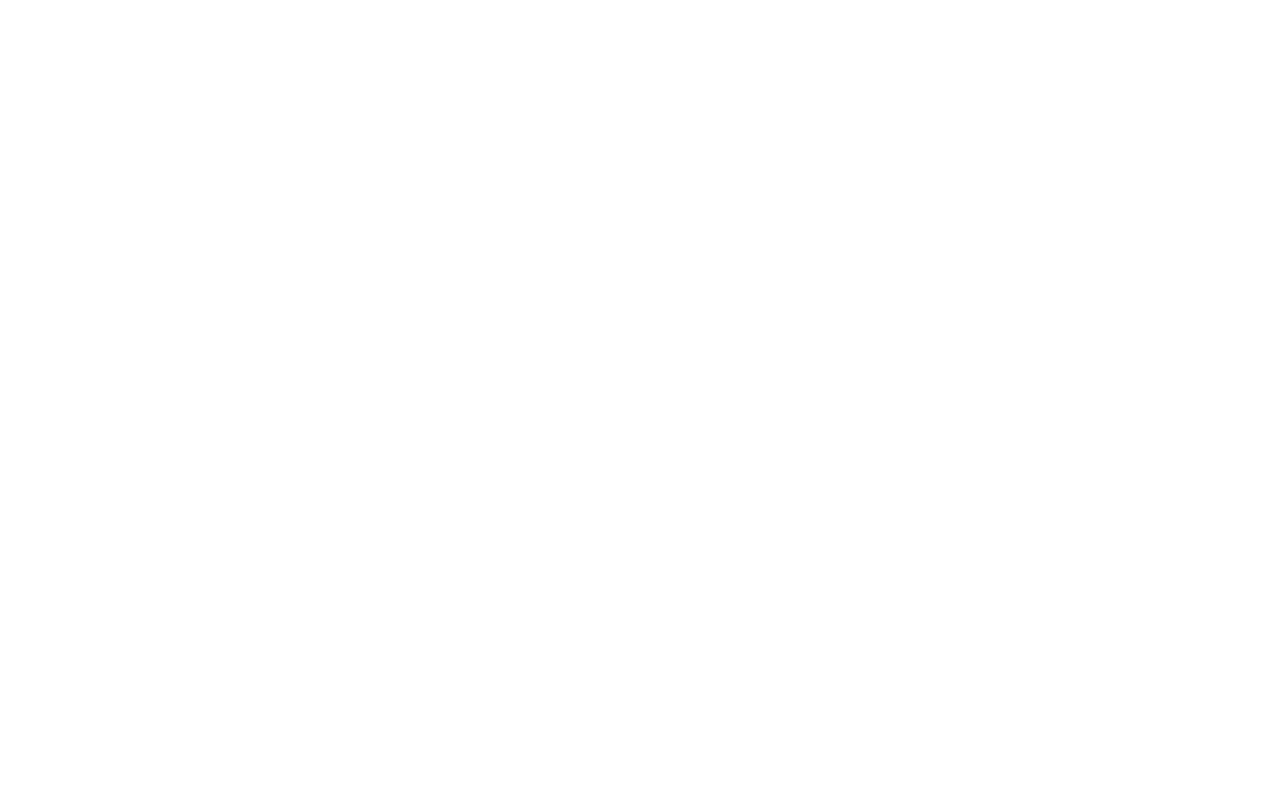
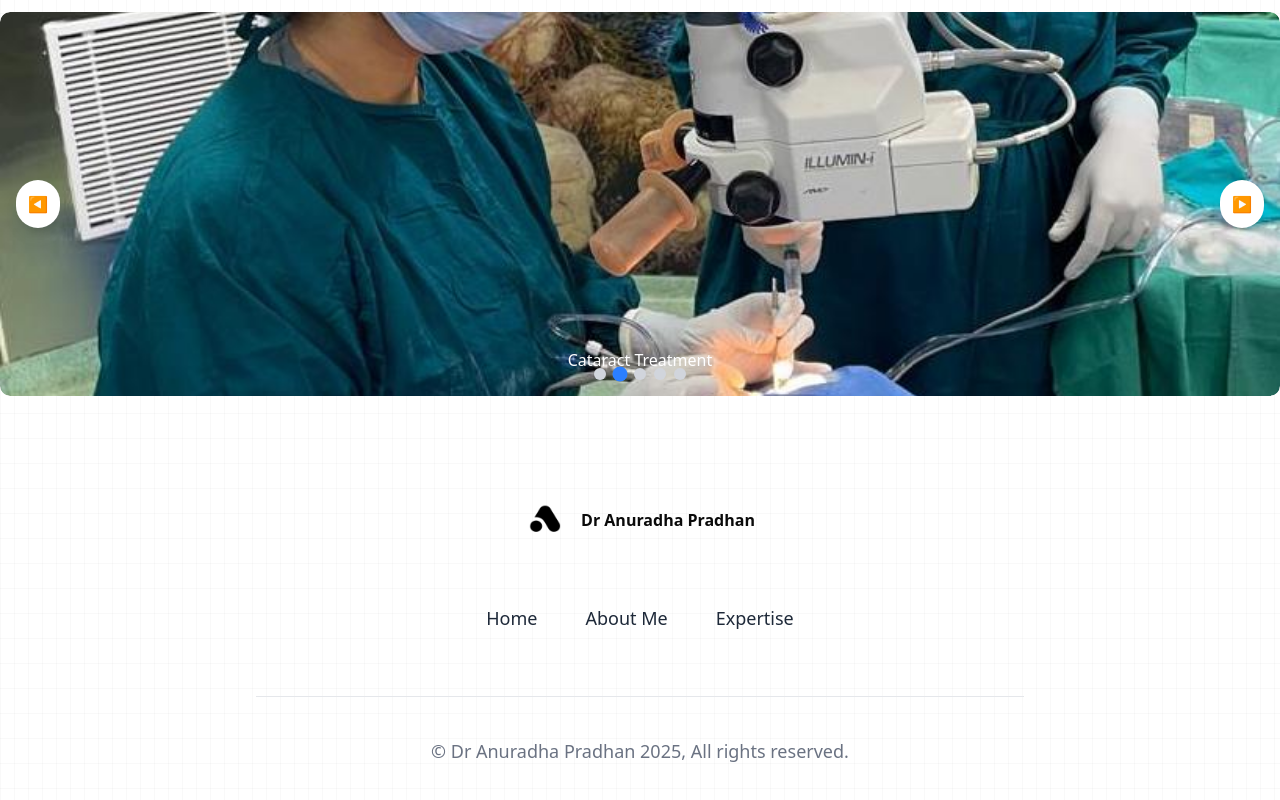
Before and after one commit to Pr4dhan/dr-port, a Next.js app: page /expert in a window 1280 px wide. Before the commit this address had no page. Shown: the part 1412-2212 px from the top of the page. Before the commit the page ends 800 px from the top, so only its background shows below. Built offline with nearby package versions, Linux system fonts and the light colour scheme.

Commit message:
routes update

```diff
--- a/app/expertise/page.tsx
+++ b/app/expert/page.tsx
@@ -12,7 +12,7 @@
   { src: "/port.jpeg", text: "Eye Checkup & Consultation" },
 ];
 
-export default function Expertise() {
+export default function Expert() {
   const [currentIndex, setCurrentIndex] = useState(0);
 
   // Auto slide every 3 seconds
--- a/components/layout/Fotter.tsx
+++ b/components/layout/Fotter.tsx
@@ -52,7 +52,7 @@
             </li>
             <li>
               <a href="/about" className=" text-gray-800 hover:text-gray-900">
-                About
+                About Me
               </a>
             </li>
             <li>
--- a/components/ts/constants/navLinks.ts
+++ b/components/ts/constants/navLinks.ts
@@ -1,5 +1,5 @@
 export const NavLinks = [
   { id: 1, name: "Home", path: "/" },
-  { id: 2, name: "About", path: "/about" },
-  { id: 3, name: "Expertise", path: "/expertise" },
+  { id: 2, name: "About Me", path: "/about" },
+  { id: 3, name: "Expertise", path: "/expert" },
 ];
--- a/package.json
+++ b/package.json
@@ -1,6 +1,6 @@
 {
   "name": "dr-port",
-  "version": "0.2.1",
+  "version": "0.3.1",
   "private": true,
   "scripts": {
     "dev": "next dev",
```
